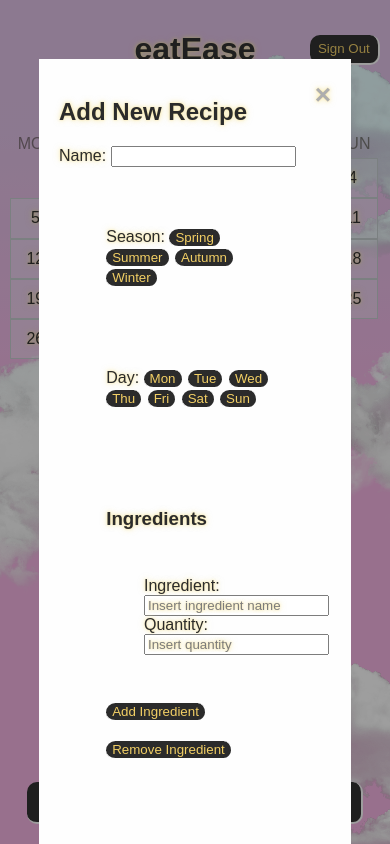
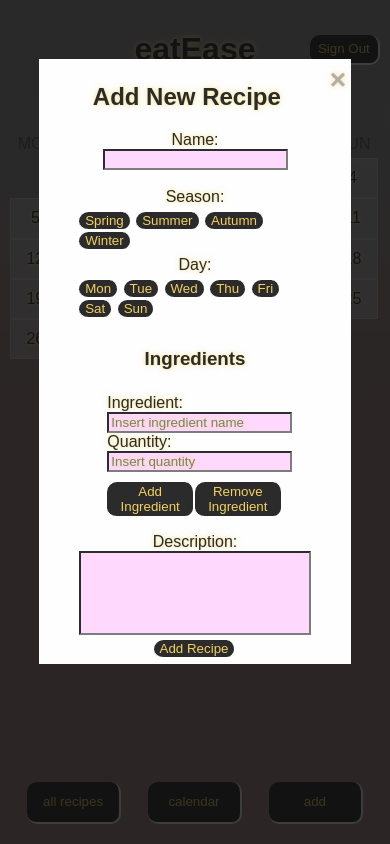
Before and after one commit to pepo999/eat-ease, a website with bundled scripts: page public/index.html in a window 390 px wide. Both pictures are taken after a click on the button "add". Built offline with nearby package versions, Linux system fonts and the light colour scheme; no server answers.

Commit message:
modals css started

```diff
--- a/public/index.html
+++ b/public/index.html
@@ -64,7 +64,7 @@
         <div id="recipeContainer">
         </div>
         <div id="recipeDetailModal" style="display:none;">
-        <div>
+            <div class="modal">
                 <span onclick="document.getElementById('recipeDetailModal').style.display='none'">&times;</span>
                 <h2>Recipe Details</h2>
                 <form id="recipeDetailForm">
@@ -72,15 +72,15 @@
                         <label for="recipeNameDet">Name:</label>
                         <input type="text" id="recipeNameDet" name="name">
                     </div>
+                        <label>Season:</label>
                         <div>
-                    <label>Season:</label>
                         <button type="button" class="season-btn-detail" data-season="2">Spring</button>
                         <button type="button" class="season-btn-detail" data-season="3">Summer</button>
                         <button type="button" class="season-btn-detail" data-season="4">Autumn</button>
                         <button type="button" class="season-btn-detail" data-season="1">Winter</button>
                     </div>
+                        <label for="recipeDayDet">Day:</label>
                         <div>
-                    <label for="recipeDayDet">Day:</label>
                         <button type="button" class="day-btn-detail" data-day="1">Mon</button>
                         <button type="button" class="day-btn-detail" data-day="2">Tue</button>
                         <button type="button" class="day-btn-detail" data-day="3">Wed</button>
@@ -89,20 +89,23 @@
                         <button type="button" class="day-btn-detail" data-day="6">Sat</button>
                         <button type="button" class="day-btn-detail" data-day="7">Sun</button>
                     </div>
-                <div>
+                    <div class="ingredients-section">
                         <label for="recipeIngredients">Ingredients:</label>
                         <div id="recipeIngredientsContainer">
+                        </div>
+                        <div class="ingredient-btns">
                             <button type="button" id="addRecipeIngredientBtn">Add Ingredient</button><br><br>
                             <button type="button" id="removeRecipeIngredientBtn">Remove Ingredient</button><br><br>
                         </div>
+                        <div class="description">
                             Description: <textarea id="recipeDescriptionDet"></textarea><br>
+                        </div>
+
                     </div>
                     <div class="btn-container">
                         <button type="submit">Update Recipe</button>
-                    <div class="btn-subcontainer">
+                        <button id="deleteRecipeBtn">Delete Recipe</button>
                         <button id="doneBtn">Cancel</button>
-                        <button id="deleteRecipeBtn">Delete Recipe</button>
-                    </div>
                     </div>
             </div>
 
@@ -119,21 +122,22 @@
             <button id="allRecipesBtn" class="sub-foot">all recipes</button>
             <button id="calendarBtn" class="sub-foot">calendar</button>
             <div id="addRecipeModal" style="display:none;">
-                <div>
+                <div class="modal">
                     <span onclick="document.getElementById('addRecipeModal').style.display='none'">&times;</span>
                     <h2>Add New Recipe</h2>
                     <form id="addRecipeForm">
                         Name: <input type="text" id="recipeName" required><br>
+                            <label>Season:</label>
                             <div>
-                            <label>Season:</label>
                             <button type="button" class="season-btn" data-season="2">Spring</button>
                             <button type="button" class="season-btn" data-season="3">Summer</button>
                             <button type="button" class="season-btn" data-season="4">Autumn</button>
                             <button type="button" class="season-btn" data-season="1">Winter</button>
                         </div>
                         <!-- Day: <input type="number" id="recipeDay" required><br> -->
+
+                        <label for="recipeDay">Day:</label>
                         <div>
-                            <label for="recipeDay">Day:</label>
                             <button type="button" class="day-btn" data-day="1">Mon</button>
                             <button type="button" class="day-btn" data-day="2">Tue</button>
                             <button type="button" class="day-btn" data-day="3">Wed</button>
@@ -142,17 +146,19 @@
                             <button type="button" class="day-btn" data-day="6">Sat</button>
                             <button type="button" class="day-btn" data-day="7">Sun</button>
                         </div>
-                        <div id="ingredientsContainer">
+                        <div id="ingredientsContainer" class="ingredients-section">
                             <h3>Ingredients</h3>
                             <div class="ingredientInput">
                                 Ingredient: <input type="text" class="ingredientName"
                                     placeholder="Insert ingredient name">
                                 Quantity: <input type="text" class="ingredientQuantity" placeholder="Insert quantity">
                             </div>
+                            <div class="ingredient-btns">
                                 <button type="button" id="addIngredientBtn">Add Ingredient</button><br><br>
                                 <button type="button" id="removeIngredientBtn">Remove Ingredient</button><br><br>
                             </div>
-                        <div>
+                        </div>
+                        <div class="description">
                             <label for="recipeDescription">Description:</label>
                             <input type="text" id="recipeDescription" name="description">
                         </div>
--- a/public/mobile.css
+++ b/public/mobile.css
@@ -26,10 +26,8 @@
     /* background: rgb(18,3,16);
       background: linear-gradient(180deg, rgba(18,3,16,1) 17%, rgba(39,7,34,1) 61%, rgba(6,2,47,1) 100%); */
     /* background-color: rgb(255, 0, 170); */
-    background-color: rgb(246, 176, 226)
+    background-color: rgb(246, 176, 226);
   }
-
-  ;
 
   .shader {
     height: 100%;
@@ -198,11 +196,6 @@
     flex-direction: column;
   }
 
-  .btn-subcontainer {
-    display: flex;
-    flex-direction: row;
-  }
-
   #recipeContainer {
     font-family: 'Dancing Script', cursive;
     flex-grow: 2;
@@ -247,6 +240,59 @@
     height: 5vh;
   }
 
+  .modal{
+    /* margin: 15% auto; */
+    /* margin: 15%; */
+    margin-top: 15% !important;
+    margin: 15% auto;
+  }
 
 
+  h2{
+    display: flex;
+    flex-direction: row;
+    justify-content: center;
+  }
+
+  .ingredient-btns{
+    display: flex;
+    flex-direction: row;
+
+  }
+
+  .ingredient-btns > button{
+    width: 50%;
+  }
+
+  .btn-container{
+    display: flex;
+    flex-direction: column;
+  }
+
+  .ingredients-section{
+    display: flex;
+    flex-direction: column;
+    align-items: center;
+  }
+
+  #recipeDetailForm, #addRecipeForm{
+    display: flex;
+    flex-direction: column;
+    align-items: center;
+  }
+
+  .description{
+    display: flex;
+    flex-direction: column;
+    align-items: center;
+  }
+
+  #recipeDescription, #recipeDescriptionDet {
+    width: 100%;
+    height: 10vh;
+    overflow-y: scroll;
+    background-color: #ffd6fd;
+    border: solid 2 px violet;
+  }
+
 }
--- a/public/style.css
+++ b/public/style.css
@@ -110,27 +110,6 @@
     /* opacity: 0.7; Semi-highlighted if it is also the selected day */
 }
 
-#addRecipeModal {
-    display: none; /* Hidden by default */
-    position: fixed; /* Stay in place */
-    z-index: 1; /* Sit on top */
-    left: 0;
-    top: 0;
-    width: 100%; /* Full width */
-    height: 100%; /* Full height */
-    overflow: auto; /* Enable scroll if needed */
-    background-color: rgb(0,0,0); /* Fallback color */
-    background-color: rgba(0,0,0,0.4); /* Black w/ opacity */
-}
-
-#addRecipeModal div {
-    background-color: #fefefe;
-    margin: 15% auto; /* 15% from the top and centered */
-    padding: 20px;
-    /* border: 1px solid #888; */
-    width: 80%; /* Could be more or less, depending on screen size */
-}
-
 .empty{
     display: hidden;
     border: none
@@ -180,17 +159,28 @@ header {
     height: 100%; /* Full height */
     overflow: auto; /* Enable scroll if needed */
     background-color: rgb(0, 0, 0); /* Fallback color */
-    background-color: rgba(0, 0, 0, 0.4); /* Black w/ opacity */
+    background-color: rgba(0, 0, 0, 0.8); /* Black w/ opacity */
 }
 
 /* Modal Content */
-#recipeDetailModal div, #addRecipeModal div {
+ #recipeDetailModal div, #addRecipeModal div {
     background-color: #fefefe;
-    margin: 15% auto; /* 15% from the top and centered */
-    padding: 20px;
+    /* margin: 15% auto; */
+    /* display: flex;
+    flex-direction: row;
+    justify-content: center; */
+    padding: 5px;
     /* border: 1px solid #888; */
     width: 80%; /* Could be more or less, depending on screen size */
     max-width: 500px; /* Maximum width */
+}
+
+/* #recipeDetailModal label, #addRecipeModal label{
+    display: block;
+} */
+
+#recipeDetailModal input, #addRecipeModal input{
+    background-color: #ffd6fd;
 }
 
 /* Close button */
```
Also changed, not shown: 2 other files. Lines whose indentation alone changed are shown as unchanged.
